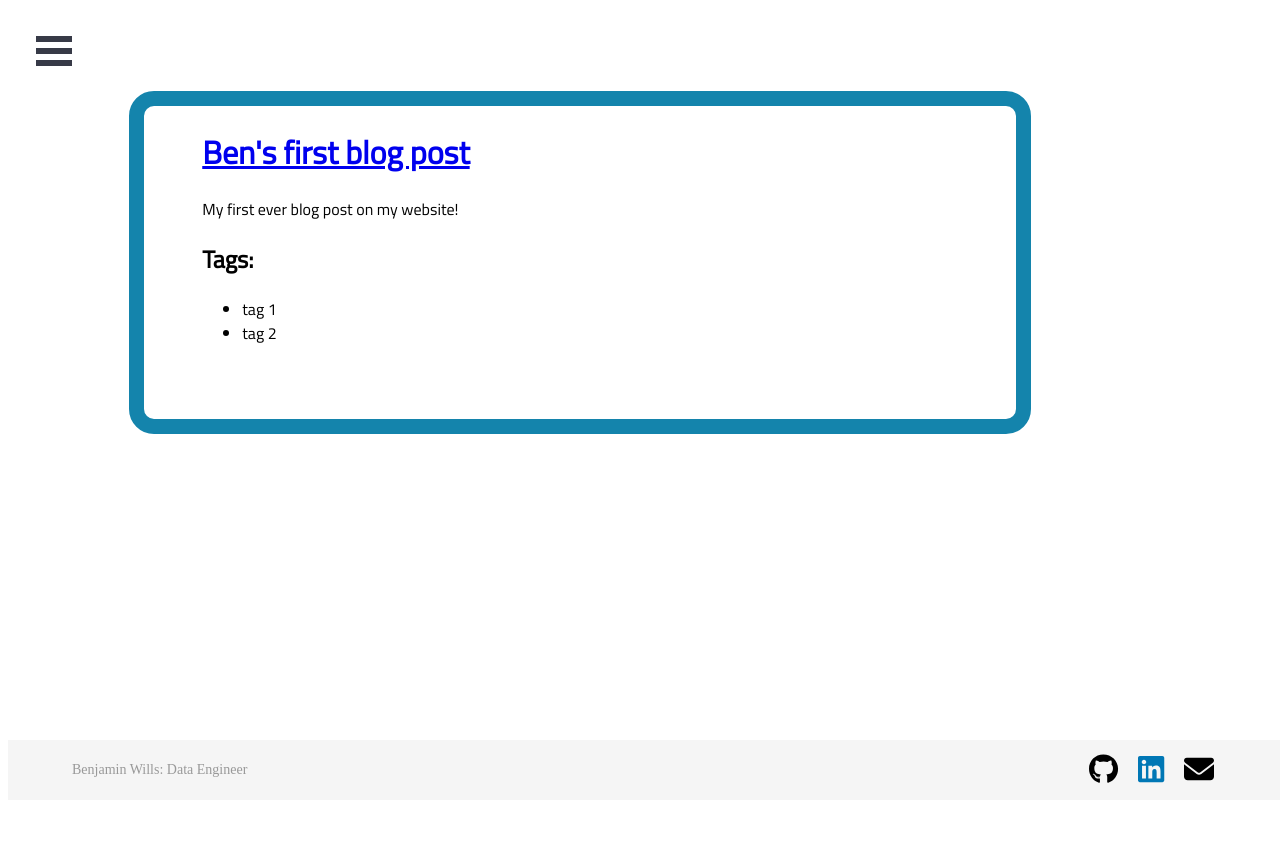
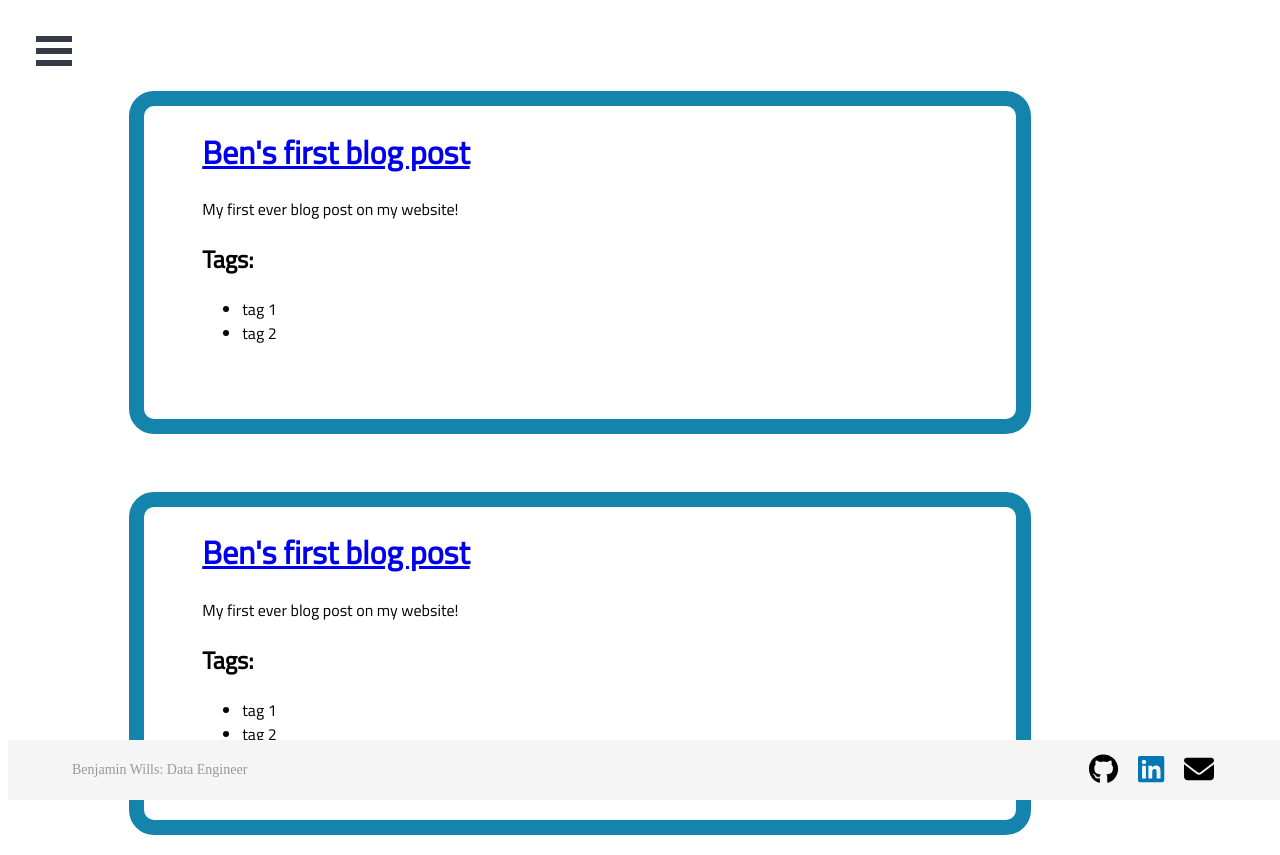
Before and after one commit to BenjaminWills/personal_website, a React (Create React App) app in the folder website/: page /personal_website/blog in a window 1280 px wide. Before the commit the page ends 800 px from the top, so only its background shows below. Built offline with nearby package versions, Linux system fonts and the light colour scheme.

Commit message:
add blog post summaries.

```diff
--- a/website/src/pages/blog/Blog.js
+++ b/website/src/pages/blog/Blog.js
@@ -14,6 +14,16 @@ function Blog() {
         ]}
         href = "/personal_website/cv"
       />
+      <br/>
+      <BlogContainer
+        title = "Ben's first blog post"
+        summary = "My first ever blog post on my website!"
+        tags = {[
+          {"name":"tag 1"},
+          {"name":"tag 2"}
+        ]}
+        href = "/personal_website/cv"
+      />
     </div>
     )
 }
```
Also changed, not shown: website/src/pages/blog/BlogComponents/BlogContainer/BlogContainer.css (line endings or trailing spaces).
